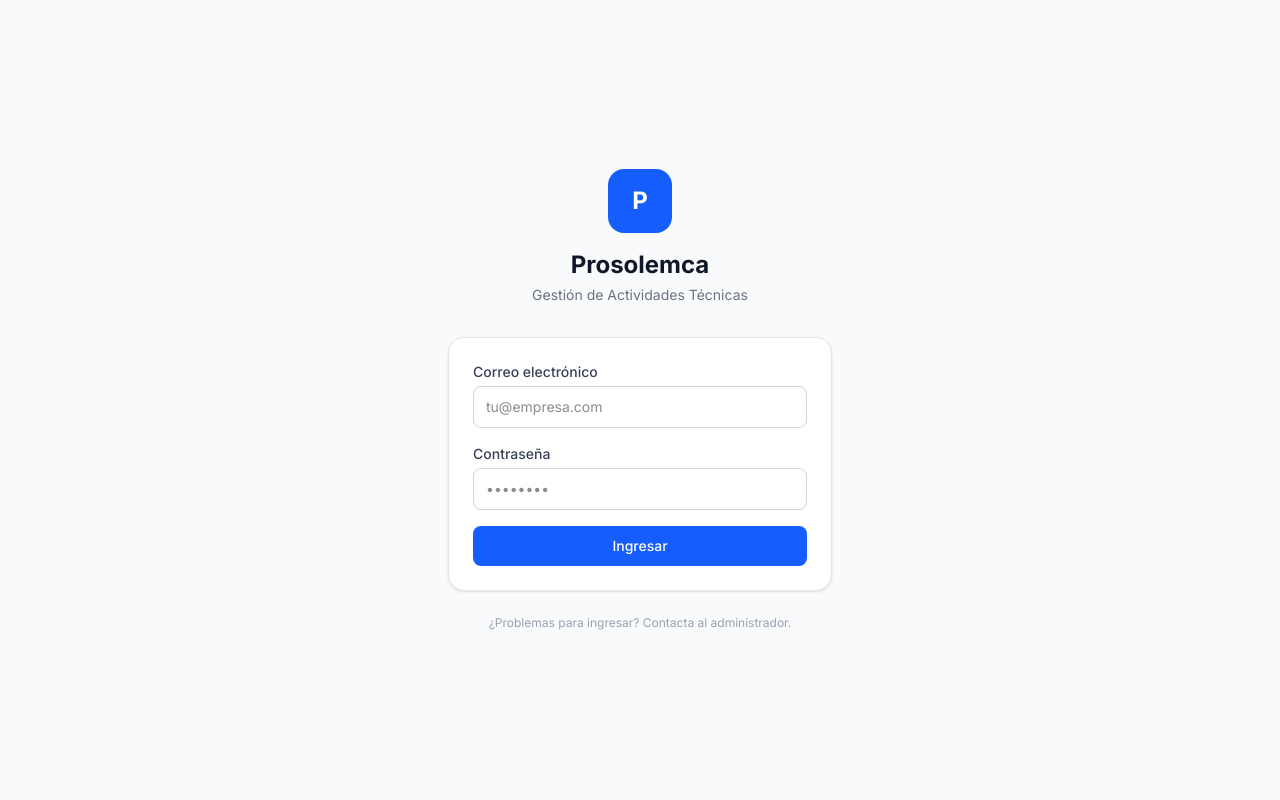
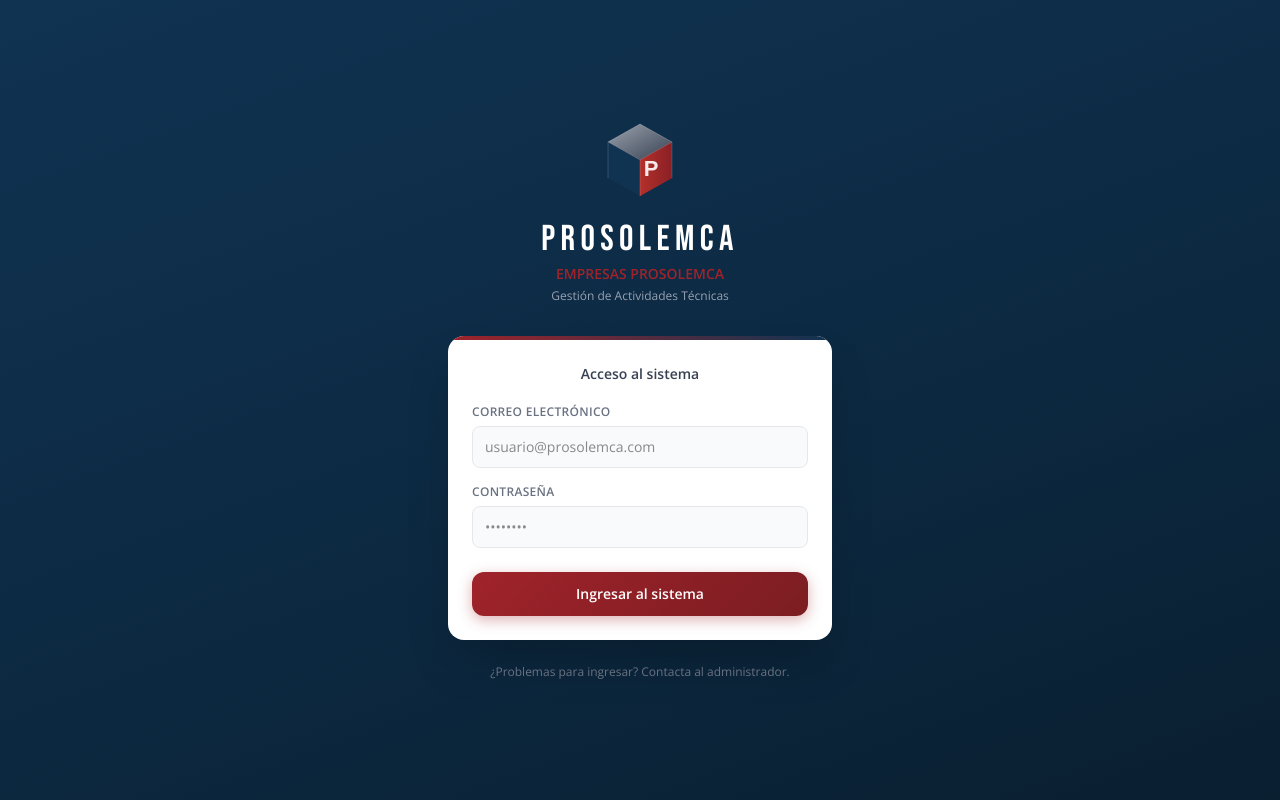
Before and after one commit to Netwar08/prosolemca-app, a Next.js app: page /auth/login in a window 1280 px wide. Built offline with nearby package versions, Linux system fonts and the light colour scheme; no server answers.

Commit message:
design: brand identity - navy sidebar, Bebas Neue, colores Prosolemca #A0232A #103352

```diff
--- a/src/app/(app)/dashboard/page.tsx
+++ b/src/app/(app)/dashboard/page.tsx
@@ -178,7 +178,10 @@ export default async function DashboardPage() {
       <div className="flex items-center justify-between">
         <h1 className="text-xl font-bold text-gray-900">Dashboard</h1>
         <a href="/actividades/nueva"
-          className="bg-blue-600 text-white text-sm font-medium px-4 py-2 rounded-lg hover:bg-blue-700">
+          className="text-white text-sm font-semibold px-4 py-2 rounded-lg transition-colors"
+          style={{ background: '#A0232A' }}
+          onMouseEnter={e => ((e.target as HTMLElement).style.background = '#8B1C22')}
+          onMouseLeave={e => ((e.target as HTMLElement).style.background = '#A0232A')}>
           + Nueva actividad
         </a>
       </div>
--- a/src/app/auth/login/page.tsx
+++ b/src/app/auth/login/page.tsx
@@ -1,107 +1,144 @@
 'use client'
 // src/app/auth/login/page.tsx
-// Pantalla de inicio de sesión con email + password (Supabase Auth)
 
 import { useState } from 'react'
 import { useRouter } from 'next/navigation'
 import { createClient } from '@/lib/supabase/client'
 
 export default function LoginPage() {
-  const [email, setEmail] = useState('')
+  const [email,    setEmail]    = useState('')
   const [password, setPassword] = useState('')
-  const [loading, setLoading] = useState(false)
-  const [error, setError] = useState<string | null>(null)
-  const router = useRouter()
+  const [loading,  setLoading]  = useState(false)
+  const [error,    setError]    = useState<string | null>(null)
+  const router   = useRouter()
   const supabase = createClient()
 
   async function handleLogin(e: React.FormEvent) {
     e.preventDefault()
     setLoading(true)
     setError(null)
-
     const { error } = await supabase.auth.signInWithPassword({ email, password })
-
-    if (error) {
-      setError('Correo o contraseña incorrectos.')
-      setLoading(false)
-      return
-    }
-
+    if (error) { setError('Correo o contraseña incorrectos.'); setLoading(false); return }
     router.push('/dashboard')
     router.refresh()
   }
 
   return (
-    <div className="min-h-screen bg-gray-50 flex items-center justify-center px-4">
+    <div
+      className="min-h-screen flex flex-col items-center justify-center px-4"
+      style={{ background: 'linear-gradient(160deg, #103352 0%, #0c2840 60%, #0a1f30 100%)' }}
+    >
+      {/* Panel central */}
       <div className="w-full max-w-sm">
 
-        {/* Logo / Título */}
-        <div className="text-center mb-8">
-          <div className="inline-flex items-center justify-center w-16 h-16 rounded-2xl bg-blue-600 mb-4">
-            <span className="text-white text-2xl font-bold">P</span>
-          </div>
-          <h1 className="text-2xl font-bold text-gray-900">Prosolemca</h1>
-          <p className="text-gray-500 text-sm mt-1">Gestión de Actividades Técnicas</p>
+        {/* Logo + nombre */}
+        <div className="text-center mb-8 select-none">
+          {/* Isotipo simplificado — cubo con P */}
+          <div className="inline-flex mb-5">
+            <svg viewBox="0 0 80 80" width="80" height="80" xmlns="http://www.w3.org/2000/svg">
+              {/* Cara superior (gris) */}
+              <polygon points="40,4 72,22 40,40 8,22" fill="#6b7280" />
+              <polygon points="40,4 72,22 40,40 8,22" fill="url(#topGrad)" />
+              {/* Cara izquierda (navy) */}
+              <polygon points="8,22 40,40 40,76 8,58" fill="#103352" />
+              {/* Cara derecha (roja) */}
+              <polygon points="40,40 72,22 72,58 40,76" fill="#A0232A" />
+              {/* Cara derecha gradiente */}
+              <polygon points="40,40 72,22 72,58 40,76" fill="url(#rightGrad)" opacity="0.6"/>
+              {/* Letra P en cara derecha */}
+              <text x="51" y="56" fontSize="22" fontWeight="bold" fill="white" opacity="0.9"
+                fontFamily="Arial, sans-serif" textAnchor="middle">P</text>
+              {/* Bordes */}
+              <polygon points="40,4 72,22 40,40 8,22" fill="none" stroke="white" strokeWidth="0.5" opacity="0.3"/>
+              <line x1="40" y1="40" x2="40" y2="76" stroke="white" strokeWidth="0.5" opacity="0.3"/>
+              <line x1="8" y1="22" x2="8" y2="58" stroke="white" strokeWidth="0.5" opacity="0.3"/>
+              <line x1="72" y1="22" x2="72" y2="58" stroke="white" strokeWidth="0.5" opacity="0.3"/>
+              <defs>
+                <linearGradient id="topGrad" x1="0" y1="0" x2="1" y2="1">
+                  <stop offset="0%" stopColor="#9ca3af"/>
+                  <stop offset="100%" stopColor="#374151"/>
+                </linearGradient>
+                <linearGradient id="rightGrad" x1="0" y1="0" x2="1" y2="0">
+                  <stop offset="0%" stopColor="#c0392b"/>
+                  <stop offset="100%" stopColor="#7B1D22"/>
+                </linearGradient>
+              </defs>
+            </svg>
           </div>
 
-        {/* Formulario */}
-        <div className="bg-white rounded-2xl shadow-sm border border-gray-200 p-6">
+          <h1
+            className="text-white text-4xl tracking-widest mb-1"
+            style={{ fontFamily: 'var(--font-bebas, "Bebas Neue", sans-serif)', letterSpacing: '0.15em' }}
+          >
+            PROSOLEMCA
+          </h1>
+          <p className="text-sm font-semibold" style={{ color: '#A0232A' }}>
+            EMPRESAS PROSOLEMCA
+          </p>
+          <p className="text-xs text-gray-400 mt-1">Gestión de Actividades Técnicas</p>
+        </div>
+
+        {/* Tarjeta de acceso */}
+        <div className="bg-white rounded-2xl shadow-2xl overflow-hidden">
+          {/* Barra superior de color */}
+          <div className="h-1" style={{ background: 'linear-gradient(90deg, #A0232A, #103352)' }} />
+
+          <div className="p-6">
+            <p className="text-sm font-semibold text-gray-700 mb-5 text-center">Acceso al sistema</p>
+
             <form onSubmit={handleLogin} className="space-y-4">
-
               <div>
-              <label htmlFor="email" className="block text-sm font-medium text-gray-700 mb-1">
+                <label className="block text-xs font-semibold text-gray-500 uppercase tracking-wide mb-1.5">
                   Correo electrónico
                 </label>
                 <input
-                id="email"
-                type="email"
-                value={email}
-                onChange={e => setEmail(e.target.value)}
-                required
-                autoComplete="email"
-                className="w-full px-3 py-2.5 border border-gray-300 rounded-lg text-sm
-                           focus:outline-none focus:ring-2 focus:ring-blue-500 focus:border-transparent"
-                placeholder="tu@empresa.com"
+                  type="email" value={email} onChange={e => setEmail(e.target.value)}
+                  required autoComplete="email"
+                  placeholder="usuario@prosolemca.com"
+                  className="w-full px-3 py-2.5 border border-gray-200 rounded-lg text-sm bg-gray-50
+                             focus:outline-none focus:ring-2 focus:border-transparent transition-all"
+                  style={{ '--tw-ring-color': '#A0232A' } as any}
+                  onFocus={e => e.target.style.boxShadow = '0 0 0 2px #A0232A'}
+                  onBlur={e => e.target.style.boxShadow = 'none'}
                 />
               </div>
 
               <div>
-              <label htmlFor="password" className="block text-sm font-medium text-gray-700 mb-1">
+                <label className="block text-xs font-semibold text-gray-500 uppercase tracking-wide mb-1.5">
                   Contraseña
                 </label>
                 <input
-                id="password"
-                type="password"
-                value={password}
-                onChange={e => setPassword(e.target.value)}
-                required
-                autoComplete="current-password"
-                className="w-full px-3 py-2.5 border border-gray-300 rounded-lg text-sm
-                           focus:outline-none focus:ring-2 focus:ring-blue-500 focus:border-transparent"
+                  type="password" value={password} onChange={e => setPassword(e.target.value)}
+                  required autoComplete="current-password"
                   placeholder="••••••••"
+                  className="w-full px-3 py-2.5 border border-gray-200 rounded-lg text-sm bg-gray-50
+                             focus:outline-none transition-all"
+                  onFocus={e => e.target.style.boxShadow = '0 0 0 2px #A0232A'}
+                  onBlur={e => e.target.style.boxShadow = 'none'}
                 />
               </div>
 
               {error && (
-              <div className="bg-red-50 border border-red-200 text-red-700 text-sm rounded-lg px-3 py-2">
+                <div className="text-sm text-center py-2 px-3 rounded-lg bg-red-50 border border-red-200 text-red-700">
                   {error}
                 </div>
               )}
 
               <button
-              type="submit"
-              disabled={loading}
-              className="w-full bg-blue-600 hover:bg-blue-700 disabled:bg-blue-400
-                         text-white font-medium py-2.5 rounded-lg text-sm
-                         transition-colors duration-150"
+                type="submit" disabled={loading}
+                className="w-full text-white font-semibold py-3 rounded-xl text-sm transition-all duration-150 mt-2"
+                style={{
+                  background: loading ? '#c0392b88' : 'linear-gradient(135deg, #A0232A, #7B1D22)',
+                  boxShadow: '0 4px 14px rgba(160,35,42,0.35)',
+                }}
               >
-              {loading ? 'Ingresando...' : 'Ingresar'}
+                {loading ? 'Verificando...' : 'Ingresar al sistema'}
               </button>
-
             </form>
           </div>
+        </div>
 
-        <p className="text-center text-xs text-gray-400 mt-6">
+        <p className="text-center text-xs text-gray-500 mt-6">
           ¿Problemas para ingresar? Contacta al administrador.
         </p>
       </div>
--- a/src/app/layout.tsx
+++ b/src/app/layout.tsx
@@ -1,12 +1,23 @@
 // src/app/layout.tsx
 import type { Metadata, Viewport } from 'next'
-import { Inter } from 'next/font/google'
+import { Open_Sans, Bebas_Neue } from 'next/font/google'
 import './globals.css'
 
-const inter = Inter({ subsets: ['latin'] })
+const openSans = Open_Sans({
+  subsets: ['latin'],
+  variable: '--font-sans',
+  display: 'swap',
+})
+
+const bebasNeue = Bebas_Neue({
+  subsets: ['latin'],
+  weight: '400',
+  variable: '--font-bebas',
+  display: 'swap',
+})
 
 export const metadata: Metadata = {
-  title: 'Prosolemca — Gestión de Actividades',
+  title: 'Empresas Prosolemca — Gestión Técnica',
   description: 'Sistema de gestión de actividades técnicas e instalaciones',
   manifest: '/manifest.json',
   appleWebApp: {
@@ -17,21 +28,17 @@ export const metadata: Metadata = {
 }
 
 export const viewport: Viewport = {
-  themeColor: '#1E5AA0',
+  themeColor: '#103352',
   width: 'device-width',
   initialScale: 1,
   maximumScale: 1,
   userScalable: false,
 }
 
-export default function RootLayout({
-  children,
-}: {
-  children: React.ReactNode
-}) {
+export default function RootLayout({ children }: { children: React.ReactNode }) {
   return (
-    <html lang="es">
-      <body className={inter.className}>
+    <html lang="es" className={`${openSans.variable} ${bebasNeue.variable}`}>
+      <body className={openSans.className}>
         {children}
       </body>
     </html>
--- a/src/components/layout/BottomNav.tsx
+++ b/src/components/layout/BottomNav.tsx
@@ -1,30 +1,32 @@
 'use client'
 // src/components/layout/BottomNav.tsx
-// Barra de navegación inferior para móvil
 
 import Link from 'next/link'
 import { usePathname } from 'next/navigation'
 
 const NAV_ADMIN = [
-  { href: '/dashboard',   label: 'Inicio',      icon: '🏠' },
-  { href: '/clientes',    label: 'Clientes',    icon: '👥' },
-  { href: '/tecnicos',    label: 'Técnicos',    icon: '🔧' },
-  { href: '/actividades', label: 'Actividades', icon: '📋' },
+  { href: '/dashboard',   label: 'Inicio',      icon: '⊞' },
+  { href: '/clientes',    label: 'Clientes',    icon: '◈' },
+  { href: '/tecnicos',    label: 'Técnicos',    icon: '◉' },
+  { href: '/actividades', label: 'Actividades', icon: '▦' },
 ]
 
 const NAV_TECNICO = [
-  { href: '/dashboard',   label: 'Mi tablero',  icon: '🏠' },
-  { href: '/actividades', label: 'Actividades', icon: '📋' },
-  { href: '/clientes',    label: 'Clientes',    icon: '👥' },
+  { href: '/dashboard',   label: 'Mi tablero',  icon: '⊞' },
+  { href: '/actividades', label: 'Actividades', icon: '▦' },
+  { href: '/clientes',    label: 'Clientes',    icon: '◈' },
 ]
 
 export default function BottomNav({ rol }: { rol?: string }) {
-  const pathname = usePathname()
+  const pathname  = usePathname()
   const isTecnico = rol === 'TECNICO_I' || rol === 'TECNICO_II'
-  const items = isTecnico ? NAV_TECNICO : NAV_ADMIN
+  const items     = isTecnico ? NAV_TECNICO : NAV_ADMIN
 
   return (
-    <nav className="md:hidden fixed bottom-0 left-0 right-0 bg-white border-t border-gray-200 z-50">
+    <nav
+      className="md:hidden fixed bottom-0 left-0 right-0 z-50 border-t"
+      style={{ background: '#103352', borderColor: 'rgba(255,255,255,0.08)' }}
+    >
       <div className={isTecnico ? 'grid grid-cols-3' : 'grid grid-cols-4'}>
         {items.map(item => {
           const activo = pathname.startsWith(item.href)
@@ -32,17 +34,27 @@ export default function BottomNav({ rol }: { rol?: string }) {
             <Link
               key={item.href}
               href={item.href}
-              className={`flex flex-col items-center justify-center py-2 gap-0.5 transition-colors ${
-                activo ? 'text-blue-600' : 'text-gray-400 hover:text-gray-600'
-              }`}
+              className="flex flex-col items-center justify-center py-2.5 gap-0.5 transition-colors relative"
             >
-              <span className="text-xl leading-none">{item.icon}</span>
-              <span className={`text-xs font-medium ${activo ? 'text-blue-600' : 'text-gray-500'}`}>
+              {/* Indicador activo */}
+              {activo && (
+                <div
+                  className="absolute top-0 left-1/2 -translate-x-1/2 w-8 h-0.5 rounded-full"
+                  style={{ background: '#A0232A' }}
+                />
+              )}
+              <span
+                className="text-xl leading-none"
+                style={{ color: activo ? '#ffffff' : 'rgba(255,255,255,0.4)' }}
+              >
+                {item.icon}
+              </span>
+              <span
+                className="text-xs font-semibold"
+                style={{ color: activo ? '#ffffff' : 'rgba(255,255,255,0.4)' }}
+              >
                 {item.label}
               </span>
-              {activo && (
-                <div className="absolute bottom-0 w-8 h-0.5 bg-blue-600 rounded-full" />
-              )}
             </Link>
           )
         })}
--- a/src/components/layout/Sidebar.tsx
+++ b/src/components/layout/Sidebar.tsx
@@ -1,40 +1,59 @@
 'use client'
 // src/components/layout/Sidebar.tsx
-// Menú lateral para desktop (md+)
 
 import Link from 'next/link'
 import { usePathname, useRouter } from 'next/navigation'
 import { createClient } from '@/lib/supabase/client'
 
 const NAV_ITEMS_ADMIN = [
-  { href: '/dashboard',   label: 'Dashboard',    icon: '🏠', descripcion: 'Resumen de actividades' },
-  { href: '/clientes',    label: 'Clientes',      icon: '👥', descripcion: 'Clientes y equipos' },
-  { href: '/tecnicos',    label: 'Técnicos',      icon: '🔧', descripcion: 'Equipo técnico' },
-  { href: '/actividades', label: 'Actividades',   icon: '📋', descripcion: 'Gestión de obras' },
-  { href: '/retrabajos',  label: 'Retrabajos',    icon: '⚠️', descripcion: 'Garantías y retrabajos' },
+  { href: '/dashboard',   label: 'Dashboard',    icon: '⊞', descripcion: 'Resumen de actividades' },
+  { href: '/clientes',    label: 'Clientes',     icon: '◈', descripcion: 'Clientes y equipos' },
+  { href: '/tecnicos',    label: 'Técnicos',     icon: '◉', descripcion: 'Equipo técnico' },
+  { href: '/actividades', label: 'Actividades',  icon: '▦', descripcion: 'Gestión de obras' },
+  { href: '/retrabajos',  label: 'Retrabajos',   icon: '⚑', descripcion: 'Garantías y retrabajos' },
 ]
 
 const NAV_ITEMS_TECNICO = [
-  { href: '/dashboard',   label: 'Mi tablero',   icon: '🏠', descripcion: 'Mis actividades' },
-  { href: '/actividades', label: 'Actividades',   icon: '📋', descripcion: 'Mis obras asignadas' },
-  { href: '/clientes',    label: 'Clientes',      icon: '👥', descripcion: 'Clientes' },
+  { href: '/dashboard',   label: 'Mi tablero',  icon: '⊞', descripcion: 'Mis actividades' },
+  { href: '/actividades', label: 'Actividades',  icon: '▦', descripcion: 'Mis obras asignadas' },
+  { href: '/clientes',    label: 'Clientes',     icon: '◈', descripcion: 'Clientes' },
 ]
 
-interface Props {
-  nombreUsuario: string
-  rol: string
-}
+interface Props { nombreUsuario: string; rol: string }
 
 const ROL_LABELS: Record<string, string> = {
   ADMIN: 'Administrador', VALERIO: 'Supervisor', VENTAS: 'Ventas',
-  ATC: 'ATC', TECNICO_II: 'Técnico II', TECNICO_I: 'Técnico I',
+  ATC: 'Atención al Cliente', TECNICO_II: 'Técnico II', TECNICO_I: 'Técnico I',
 }
 
 const ES_TECNICO = (rol: string) => rol === 'TECNICO_I' || rol === 'TECNICO_II'
 
+// Mini isotipo SVG
+function LogoMark({ size = 32 }: { size?: number }) {
+  return (
+    <svg viewBox="0 0 80 80" width={size} height={size} xmlns="http://www.w3.org/2000/svg">
+      <polygon points="40,4 72,22 40,40 8,22" fill="#6b7280" />
+      <polygon points="40,4 72,22 40,40 8,22" fill="url(#sg)" />
+      <polygon points="8,22 40,40 40,76 8,58" fill="#0c2840" />
+      <polygon points="40,40 72,22 72,58 40,76" fill="#A0232A" />
+      <polygon points="40,40 72,22 72,58 40,76" fill="url(#sr)" opacity="0.5"/>
+      <text x="51" y="56" fontSize="20" fontWeight="bold" fill="white" opacity="0.95"
+        fontFamily="Arial,sans-serif" textAnchor="middle">P</text>
+      <defs>
+        <linearGradient id="sg" x1="0" y1="0" x2="1" y2="1">
+          <stop offset="0%" stopColor="#9ca3af"/><stop offset="100%" stopColor="#4b5563"/>
+        </linearGradient>
+        <linearGradient id="sr" x1="0" y1="0" x2="1" y2="0">
+          <stop offset="0%" stopColor="#c0392b"/><stop offset="100%" stopColor="#7B1D22"/>
+        </linearGradient>
+      </defs>
+    </svg>
+  )
+}
+
 export default function Sidebar({ nombreUsuario, rol }: Props) {
   const pathname = usePathname()
-  const router = useRouter()
+  const router   = useRouter()
   const supabase = createClient()
 
   async function cerrarSesion() {
@@ -45,62 +64,90 @@ export default function Sidebar({ nombreUsuario, rol }: Props) {
   const navItems = ES_TECNICO(rol) ? NAV_ITEMS_TECNICO : NAV_ITEMS_ADMIN
 
   return (
-    <aside className="hidden md:flex flex-col w-60 bg-white border-r border-gray-200 shrink-0">
+    <aside
+      className="hidden md:flex flex-col w-64 shrink-0"
+      style={{ background: '#103352' }}
+    >
       {/* Logo */}
-      <div className="px-5 py-5 border-b border-gray-100">
+      <div className="px-5 py-5 border-b" style={{ borderColor: 'rgba(255,255,255,0.08)' }}>
         <div className="flex items-center gap-3">
-          <div className="w-9 h-9 rounded-xl bg-blue-600 flex items-center justify-center">
-            <span className="text-white font-bold text-base">P</span>
-          </div>
+          <LogoMark size={36} />
           <div>
-            <p className="font-bold text-gray-900 text-sm leading-tight">Prosolemca</p>
-            <p className="text-xs text-gray-400">{ES_TECNICO(rol) ? 'Portal técnico' : 'Gestión técnica'}</p>
+            <p
+              className="text-white text-lg leading-tight tracking-widest"
+              style={{ fontFamily: 'var(--font-bebas, "Bebas Neue", sans-serif)' }}
+            >
+              PROSOLEMCA
+            </p>
+            <p className="text-xs leading-tight" style={{ color: '#A0232A', fontWeight: 600 }}>
+              {ES_TECNICO(rol) ? 'Portal Técnico' : 'Gestión Técnica'}
+            </p>
           </div>
         </div>
       </div>
 
       {/* Navegación */}
-      <nav className="flex-1 px-3 py-4 space-y-1">
+      <nav className="flex-1 px-3 py-5 space-y-0.5">
         {navItems.map(item => {
           const activo = pathname.startsWith(item.href)
           return (
             <Link
               key={item.href}
               href={item.href}
-              className={`flex items-center gap-3 px-3 py-2.5 rounded-xl transition-colors ${
-                activo
-                  ? 'bg-blue-50 text-blue-700'
-                  : 'text-gray-600 hover:bg-gray-50 hover:text-gray-900'
-              }`}
+              className="flex items-center gap-3 px-3 py-3 rounded-xl transition-all relative group"
+              style={{
+                background: activo ? 'rgba(160,35,42,0.18)' : 'transparent',
+                borderLeft: activo ? '3px solid #A0232A' : '3px solid transparent',
+              }}
             >
-              <span className="text-lg leading-none">{item.icon}</span>
-              <div>
-                <p className={`text-sm font-medium leading-tight ${activo ? 'text-blue-700' : ''}`}>
+              {/* Hover state */}
+              <span
+                className="absolute inset-0 rounded-xl opacity-0 group-hover:opacity-100 transition-opacity"
+                style={{ background: 'rgba(255,255,255,0.04)' }}
+              />
+              <span
+                className="text-base leading-none"
+                style={{ color: activo ? '#A0232A' : 'rgba(255,255,255,0.5)' }}
+              >
+                {item.icon}
+              </span>
+              <div className="relative">
+                <p className="text-sm font-semibold leading-tight"
+                  style={{ color: activo ? '#ffffff' : 'rgba(255,255,255,0.7)' }}>
                   {item.label}
                 </p>
-                <p className="text-xs text-gray-400 leading-tight">{item.descripcion}</p>
+                <p className="text-xs leading-tight" style={{ color: 'rgba(255,255,255,0.35)' }}>
+                  {item.descripcion}
+                </p>
               </div>
             </Link>
           )
         })}
       </nav>
 
+      {/* Divisor */}
+      <div className="mx-4 border-t" style={{ borderColor: 'rgba(255,255,255,0.08)' }} />
+
       {/* Usuario + Cerrar sesión */}
-      <div className="px-4 py-4 border-t border-gray-100">
+      <div className="px-4 py-4">
         <div className="flex items-center gap-3 mb-3">
-          <div className="w-8 h-8 rounded-full bg-blue-100 flex items-center justify-center shrink-0">
-            <span className="text-blue-600 font-bold text-sm">
-              {nombreUsuario.charAt(0).toUpperCase()}
-            </span>
+          <div
+            className="w-8 h-8 rounded-full flex items-center justify-center shrink-0 font-bold text-sm"
+            style={{ background: '#A0232A', color: 'white' }}
+          >
+            {nombreUsuario.charAt(0).toUpperCase()}
           </div>
           <div className="min-w-0">
-            <p className="text-sm font-medium text-gray-900 truncate">{nombreUsuario}</p>
-            <p className="text-xs text-gray-400">{ROL_LABELS[rol] ?? rol}</p>
+            <p className="text-sm font-semibold text-white truncate">{nombreUsuario}</p>
+            <p className="text-xs" style={{ color: 'rgba(255,255,255,0.4)' }}>{ROL_LABELS[rol] ?? rol}</p>
           </div>
         </div>
         <button
           onClick={cerrarSesion}
-          className="w-full text-left text-xs text-gray-400 hover:text-red-500 transition-colors px-1"
+          className="w-full text-left text-xs px-1 py-1 transition-colors rounded"
+          style={{ color: 'rgba(255,255,255,0.35)' }}
+          onMouseEnter={e => (e.currentTarget.style.color = '#A0232A')}
+          onMouseLeave={e => (e.currentTarget.style.color = 'rgba(255,255,255,0.35)')}
         >
           Cerrar sesión →
         </button>
```
Also changed, not shown: src/lib/utils/generarPdfChecklist.ts (+7 -7 lines). Lines whose indentation alone changed are shown as unchanged.
